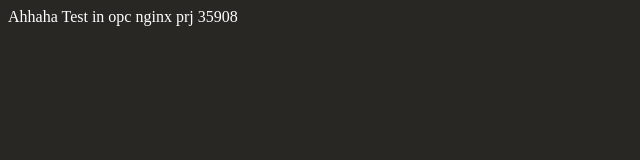
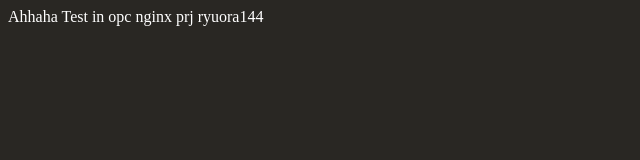
Before and after one commit to ryu158/144_nix, a plain HTML site: page nginx/prj/35908/index.html in a window 1280 px wide. Shown: the full height of the page, 0-640 px from the left. Drawn offline with Linux system fonts and the light colour scheme.

Commit message:
commit (2026-07-07 02:49:27)

```diff
--- a/nginx/prj/35908/index.html
+++ b/nginx/prj/35908/index.html
@@ -6,5 +6,5 @@
 	  color: white;
   }
 </style>
-  <body>Ahhaha Test in opc nginx prj 35908</body>
+  <body>Ahhaha Test in opc nginx prj ryuora144</body>
 </html>
```
Also changed, not shown: 1 other file.
